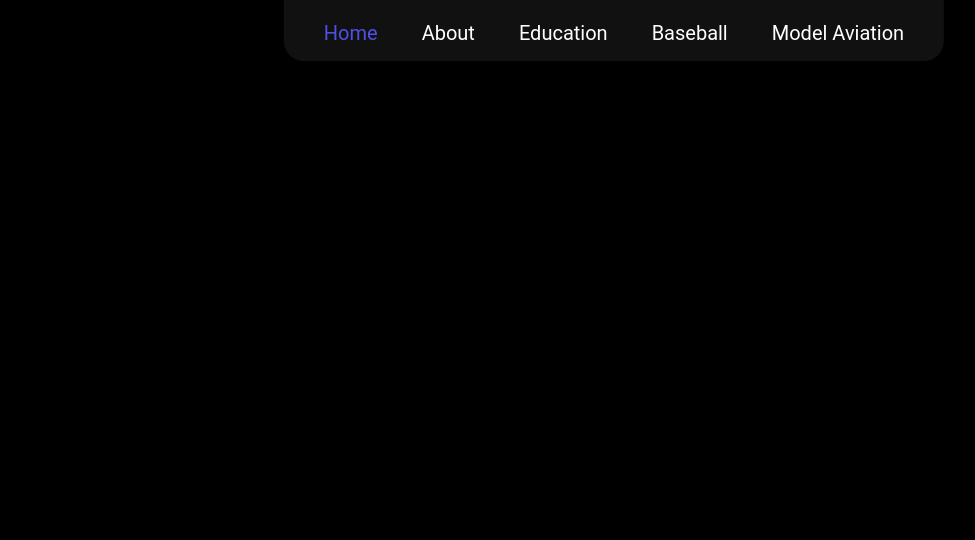
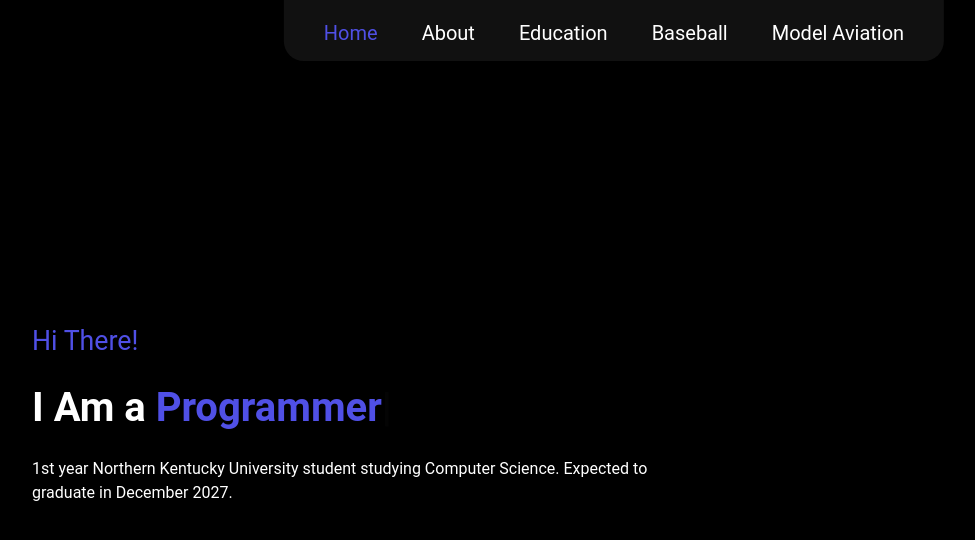
Before and after one commit to St3ve128/PersonalWebsite, a plain HTML site: page index.html in a window 1280 px wide. Shown: the whole page, without its empty margins (26-1001 px from the left). Drawn offline with nearby package versions, Linux system fonts and the light colour scheme.

Commit message:
mostly finished index.html

```diff
--- a/css/styles.css
+++ b/css/styles.css
@@ -1,3 +1,37 @@
+body {
+    background-color: black;
+    color: white;
+    padding: 50px;
+}
+
+h1 {
+    font-size: 2.5em;
+}
+
+h2 {
+    font-size: 2em;
+}
+
+h3 {
+    font-size: 1.67em;
+}
+
+h4 {
+    font-size: 1.5em;
+}
+
+h5 {
+    font-size: 1.33em;
+}
+
+h6 {
+    font-size: 1.17em;
+}
+
+p {
+    line-height: 150%;
+}
+
 .navbar {
     background-color: rgba(25, 25, 25, 0.7);
     padding-top: 5px;
--- a/index.html
+++ b/index.html
@@ -4,11 +4,11 @@
   <head>
     <meta charset="UTF-8">
     <meta name="viewport" content="width=device-width, initial-scale=1.0">
-    <title>My Homepage</title>
+    <title>My Portfolio</title>
     <link rel="stylesheet" href="css/styles.css">
   </head>
 
-  <body style="background-color:black;">
+  <body>
     <header>
       <nav class="navbar">
         <ul>
@@ -21,9 +21,21 @@
       </nav>
     </header>
 
-    <p>This is a paragraph</p>
-    <p style="padding-top:1000px">This is a paragraph</p>
-    <p style="padding-top:1000px">This is a paragraph</p>
+    <h3 class="roboto-regular" style="position:relative; top:30vh; color:rgba(80, 80, 230)">Hi There!</h3>
+    <h1 class="roboto-bold" style="position:relative; top:30vh">I Am a <span class="auto-type" style="color:rgba(80, 80, 230)"></span></h1>
+    <p class="roboto-regular" style="position:relative; top:30vh; max-width:80vh">
+      1st year Northern Kentucky University student studying Computer Science. Expected to graduate in December 2027.
+    </p>
+
+    <script src="https://unpkg.com/typed.js@2.1.0/dist/typed.umd.js"></script>
+    <script>
+      var typed = new Typed(".auto-type", {
+        strings: ["Student", "Programmer", "Baseball Fanatic", "Model Aviator"],
+        typeSpeed: 150,
+        backSpeed: 50,
+        loop: true
+      })
+    </script>
 
   </body>
 </html>
```
